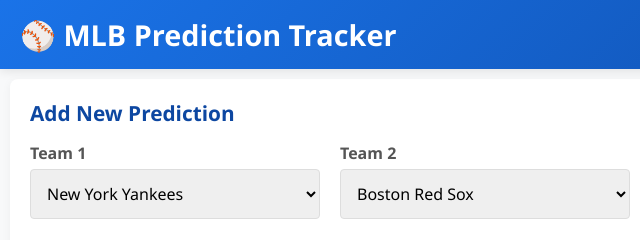
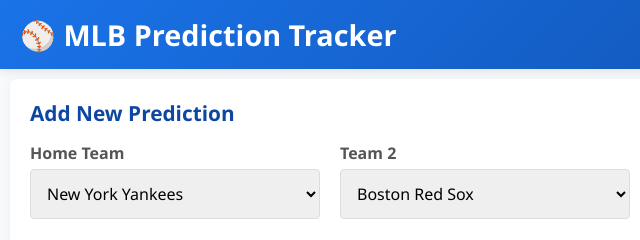
Before and after one commit to Soteria-Smart-Contracts/blinkerbuddy, a browser extension: page browser_app/secret/index.html in a window 1280 px wide. Shown: the top 240 px of the page, 0-640 px from the left. Drawn offline with nearby package versions, Linux system fonts and the light colour scheme.

Commit message:
Aug 3, 2025, 6:27 PM

```diff
--- a/browser_app/secret/index.html
+++ b/browser_app/secret/index.html
@@ -375,7 +375,7 @@
                 <h2 class="section-title">Add New Prediction</h2>
                 <div class="form-grid">
                     <div class="form-group">
-                        <label for="team1">Team 1</label>
+                        <label for="team1">Home Team</label>
                         <select id="team1"></select>
                     </div>
 
@@ -389,7 +389,7 @@
                         <div class="radio-group">
                             <div class="radio-option">
                                 <input type="radio" id="winner1" name="winner" value="team1">
-                                <label for="winner1" id="winner1Label">Team 1</label>
+                                <label for="winner1" id="winner1Label">Home Team</label>
                             </div>
                             <div class="radio-option">
                                 <input type="radio" id="winner2" name="winner" value="team2">
@@ -514,7 +514,7 @@
 
         // Update winner labels based on selected teams
         function updateWinnerLabels() {
-            winner1Label.textContent = team1Select.value || "Team 1";
+            winner1Label.textContent = team1Select.value || "Home Team";
             winner2Label.textContent = team2Select.value || "Team 2";
         }
 
```
